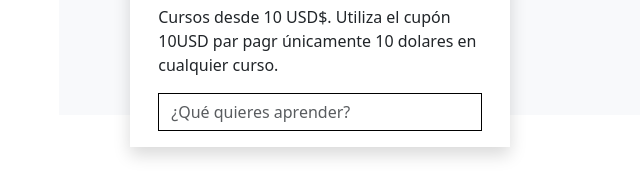
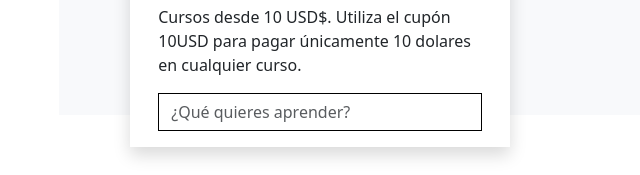
Before and after one commit to rdarwinst/universidad, a plain HTML site: page index.html in a window 1280 px wide. Shown: the part 391-566 px from the top of the page, 11-651 px from the left. Drawn offline with nearby package versions, Linux system fonts and the light colour scheme; a web font is replaced by a local one.

Commit message:
Correcion Ortografía Home

```diff
--- a/index.html
+++ b/index.html
@@ -39,7 +39,7 @@
             <div class="col-lg-4 shadow bg-white texto-descuentos">
                 <div class="p-3">
                     <h2>Último día para disfrutar descuentos.</h2>
-                    <p class="descripcion">Cursos desde 10 USD$. Utiliza el cupón 10USD par pagr únicamente 10 dolares
+                    <p class="descripcion">Cursos desde 10 USD$. Utiliza el cupón 10USD para pagar únicamente 10 dolares
                         en cualquier curso.</p>
 
                     <input type="search" name="buscar" id="buscar" placeholder="¿Qué quieres aprender?"
```
